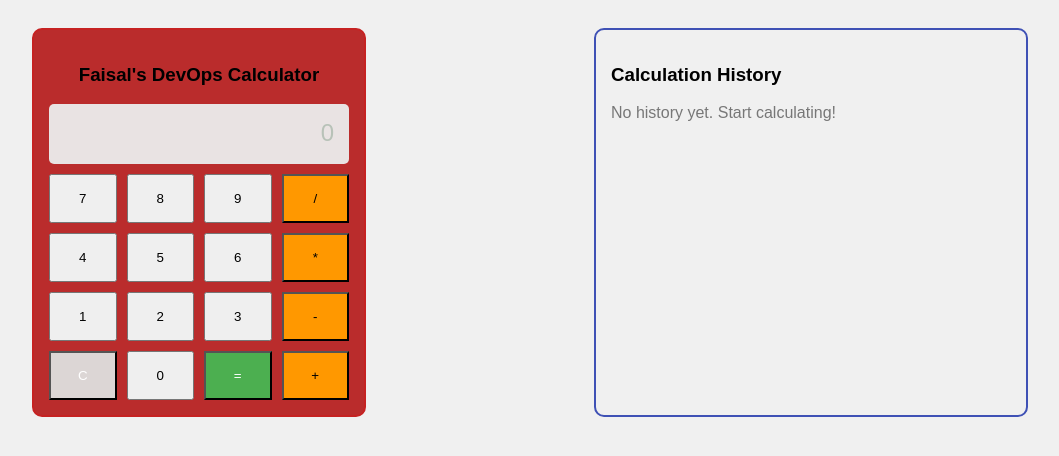
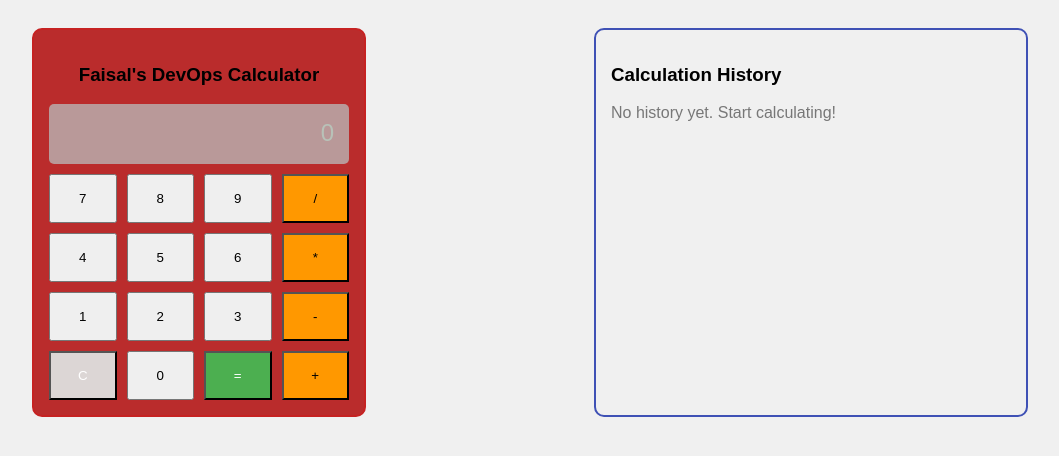
Before and after one commit to Faisal-de/angular-actions, an Angular app: page / in a window 1280 px wide. Shown: the top 456 px of the page, without its empty margins (110-1169 px from the left). Built offline with nearby package versions, Linux system fonts and the light colour scheme.

Commit message:
Live Demo

```diff
--- a/src/app/app.html
+++ b/src/app/app.html
@@ -2,7 +2,7 @@
 
   <div style="width: 300px; border: 2px solid #c62222; border-radius: 10px; padding: 15px; background: #ba2c2c;">
     <h3 style="text-align: center;"> Faisal's DevOps Calculator </h3>
-    <div style="background: #e9e3e3; color: rgb(184, 194, 184); padding: 15px; text-align: right; font-size: 24px; border-radius: 5px; margin-bottom: 10px; min-height: 30px;">
+    <div style="background: #b99999; color: rgb(184, 194, 184); padding: 15px; text-align: right; font-size: 24px; border-radius: 5px; margin-bottom: 10px; min-height: 30px;">
       {{ display || '0' }}
     </div>
     <div style="display: grid; grid-template-columns: repeat(4, 1fr); gap: 10px;">
```
